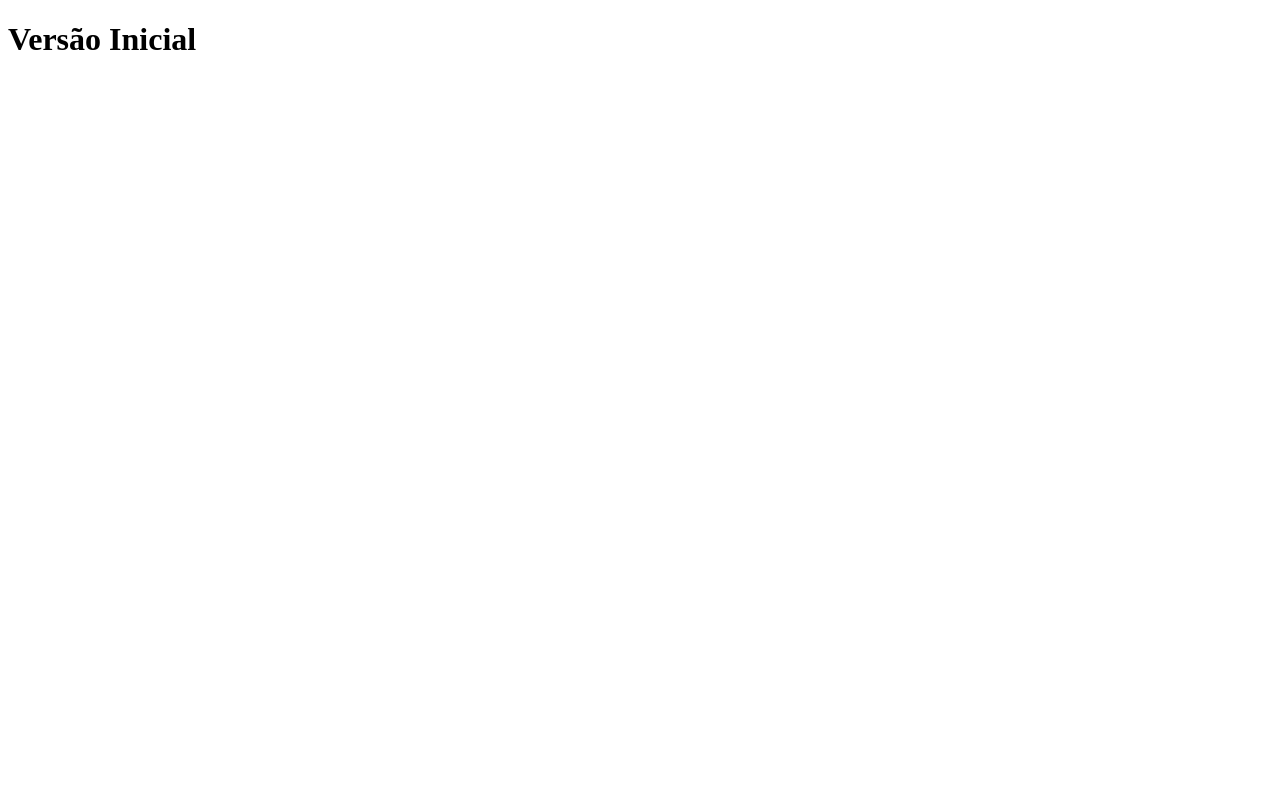
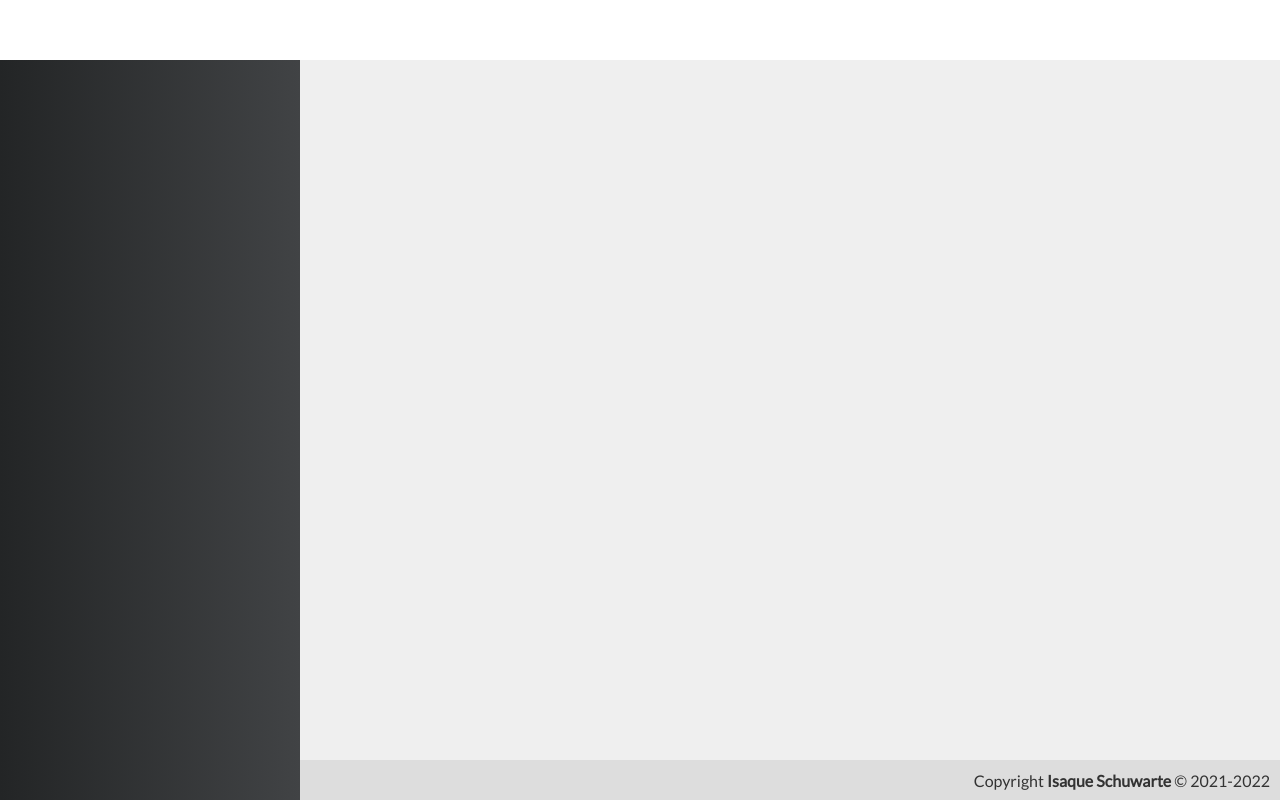
Before and after one commit to Isaque96/PojetoCod3r, a Vue app in the folder frontend/: page / in a window 1280 px wide. Built offline with nearby package versions, Linux system fonts and the light colour scheme.

Commit message:
Beginning the Frontend

```diff
--- a/frontend/src/App.vue
+++ b/frontend/src/App.vue
@@ -1,15 +1,40 @@
 <template>
 	<div id="app">
-		<h1>Versão Inicial</h1>
+		<Header />
+		<Menu />
+		<Content />
+		<Footer />
 	</div>
 </template>
 
 <script>
+import Header from '@/components/template/Header.vue';
+import Menu from '@/components/template/Menu.vue';
+import Content from '@/components/template/Content.vue';
+import Footer from '@/components/template/Footer.vue';
+
 export default {
 	name: "App",
+	components: { Header, Menu, Content, Footer }
 }
 </script>
 
 <style>
+	* {
+		font-family: "Lato", sans-serif;
+	}
 
+	body {
+		margin: 0;
+	}
+
+	#app {
+		-webkit-font-smoothing: antialiased;
+		-moz-osx-font-smoothing: grayscale;
+		height: 100vh;
+		display: grid;
+		grid-template-rows: 60px 1fr 40px;
+		grid-template-columns: 300px 1fr;
+		grid-template-areas: "header header" "menu content" "menu footer";
+	}
 </style>
--- /dev/null
+++ b/frontend/src/components/template/Content.vue
@@ -0,0 +1,17 @@
+<template>
+  <div class="content"></div>
+</template>
+
+<script>
+export default {
+  name: 'Content'
+}
+</script>
+
+<style>
+  .content {
+    grid-area: content;
+    background-color: #efefef;
+    padding: 20px;
+  }
+</style>
--- /dev/null
+++ b/frontend/src/components/template/Footer.vue
@@ -0,0 +1,23 @@
+<template>
+  <footer class="footer">
+    <span>Copyright <strong>Isaque Schuwarte</strong> © 2021-2022</span>
+  </footer>
+</template>
+
+<script>
+export default {
+  name: 'Footer'
+}
+</script>
+
+<style>
+  .footer {
+    grid-area: footer;
+    background-color: #DDD;
+    color: #333;
+    display: flex;
+    align-items: center;
+    justify-content: flex-end;
+    padding-right: 10px;
+  }
+</style>
--- /dev/null
+++ b/frontend/src/components/template/Header.vue
@@ -0,0 +1,19 @@
+<template>
+  <header class="header"></header>
+</template>
+
+<script>
+export default {
+  name: 'Header'
+}
+</script>
+
+<style>
+  .header {
+    grid-area: header;
+    background-color: linear-gradient(to right, #1e469a, #49a7c1);
+    display: flex;
+    justify-content: center;
+    align-items: center;
+  }
+</style>
--- /dev/null
+++ b/frontend/src/components/template/Menu.vue
@@ -0,0 +1,19 @@
+<template>
+  <aside class="menu"></aside>
+</template>
+
+<script>
+export default {
+  name: 'Menu'
+}
+</script>
+
+<style>
+  .menu {
+    grid-area: menu;
+    background: linear-gradient(to right, #232526, #414345);
+    display: flex;
+    flex-direction: column;
+    flex-wrap: wrap;
+  }
+</style>
```
Also changed, not shown: 2 other files (tests, documents, lock files or other folders).
